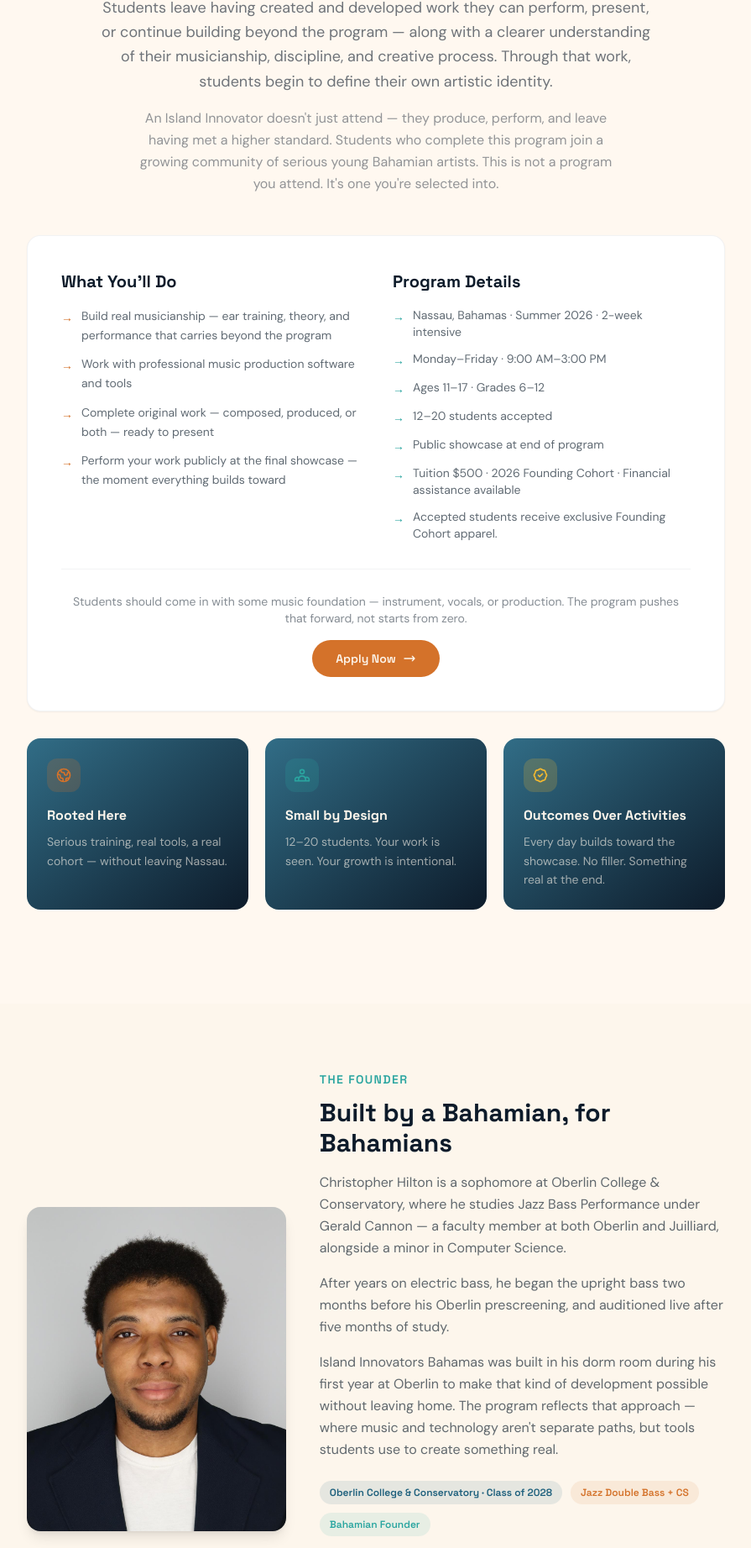
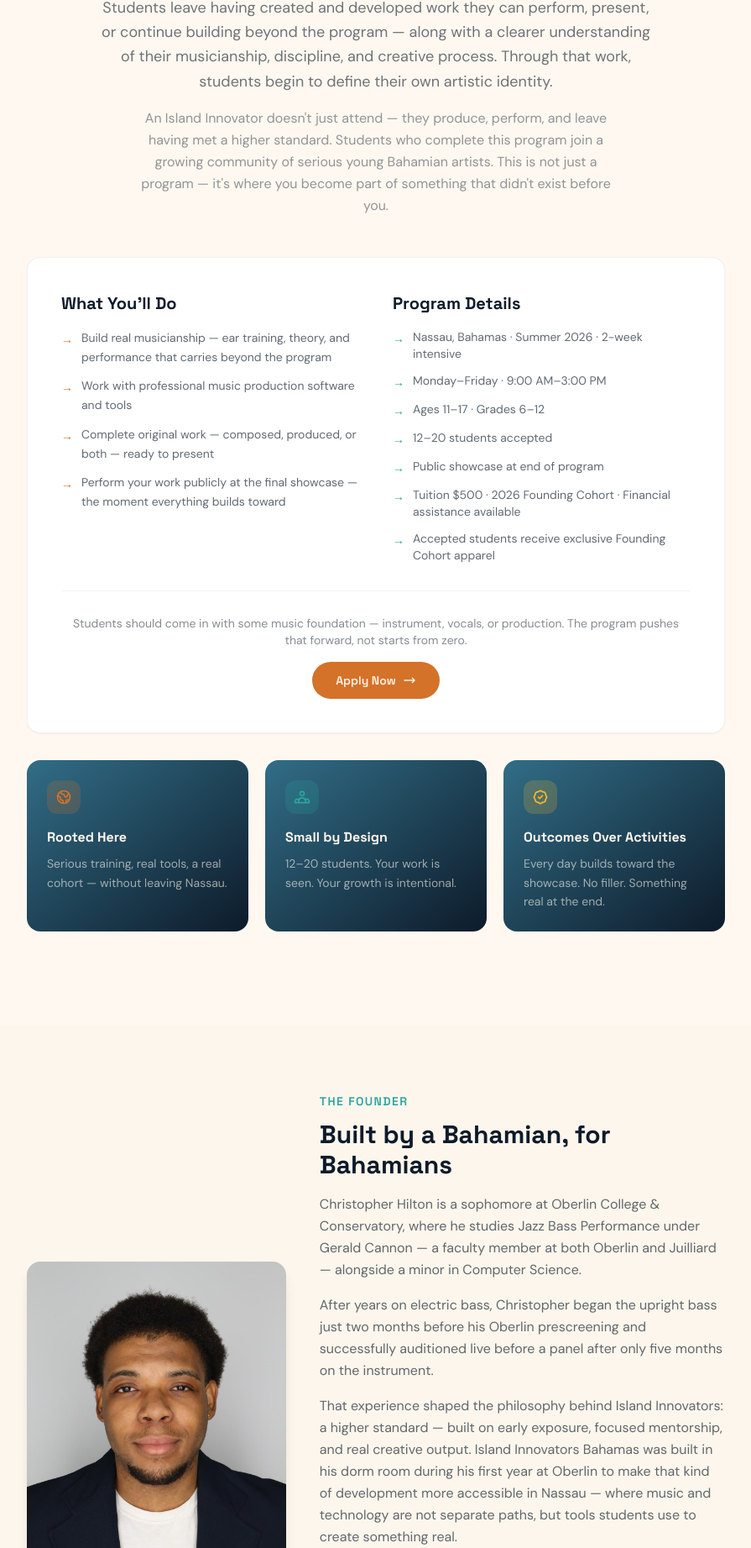
Before and after one commit to Island-Innovators-Bahamas/island-innovators-bahamas.github.io, a plain HTML site: page index.html in a window 1280 px wide. Shown: the part 2827-4670 px from the top of the page at 84% size, without its empty margins (192-1087 px from the left). Drawn offline with nearby package versions, Linux system fonts and the light colour scheme.

Commit message:
Update index.html

```diff
--- a/index.html
+++ b/index.html
@@ -267,7 +267,7 @@
         <p class="text-teal font-heading font-semibold text-sm uppercase tracking-widest mb-3">2026 Program</p>
         <h2 class="font-heading font-bold text-3xl sm:text-4xl lg:text-5xl text-night mb-4">Create. Produce. Perform.</h2>
         <p class="text-night/60 text-lg max-w-2xl mx-auto leading-relaxed">One focused program. Performance and production developed together. Students leave having created and developed work they can perform, present, or continue building beyond the program — along with a clearer understanding of their musicianship, discipline, and creative process. Through that work, students begin to define their own artistic identity.</p>
-        <p class="text-night/45 text-base max-w-xl mx-auto mt-4 leading-relaxed">An Island Innovator doesn't just attend — they produce, perform, and leave having met a higher standard. Students who complete this program join a growing community of serious young Bahamian artists. This is not a program you attend. It's one you're selected into.</p>
+        <p class="text-night/45 text-base max-w-xl mx-auto mt-4 leading-relaxed">An Island Innovator doesn't just attend — they produce, perform, and leave having met a higher standard. Students who complete this program join a growing community of serious young Bahamian artists. This is not just a program — it's where you become part of something that didn't exist before you.</p>
       </div>
       <div class="reveal bg-white rounded-2xl p-8 sm:p-10 shadow-sm border border-night/5 mb-8">
         <div class="grid md:grid-cols-2 gap-10 items-start">
@@ -289,7 +289,7 @@
               <li class="flex items-start gap-2.5"><span class="text-teal mt-0.5 shrink-0">→</span>12–20 students accepted</li>
               <li class="flex items-start gap-2.5"><span class="text-teal mt-0.5 shrink-0">→</span>Public showcase at end of program</li>
               <li class="flex items-start gap-2.5"><span class="text-teal mt-0.5 shrink-0">→</span>Tuition $500 · 2026 Founding Cohort · Financial assistance available</li>
-              <li class="flex items-start gap-2.5"><span class="text-teal mt-0.5 shrink-0">→</span>Accepted students receive exclusive Founding Cohort apparel.</li>
+              <li class="flex items-start gap-2.5"><span class="text-teal mt-0.5 shrink-0">→</span>Accepted students receive exclusive Founding Cohort apparel</li>
             </ul>
           </div>
         </div>
@@ -339,9 +339,9 @@
         <div class="md:col-span-3 text-center md:text-left">
           <p class="text-teal font-heading font-semibold text-sm uppercase tracking-widest mb-3">The Founder</p>
           <h2 class="font-heading font-bold text-2xl sm:text-3xl text-night mb-4">Built by a Bahamian, for Bahamians</h2>
-          <p class="text-night/65 leading-relaxed mb-4">Christopher Hilton is a sophomore at Oberlin College &amp; Conservatory, where he studies Jazz Bass Performance under Gerald Cannon — a faculty member at both Oberlin and Juilliard, alongside a minor in Computer Science.</p>
-          <p class="text-night/65 leading-relaxed mb-4">After years on electric bass, he began the upright bass two months before his Oberlin prescreening, and auditioned live after five months of study.</p>
-          <p class="text-night/65 leading-relaxed mb-6">Island Innovators Bahamas was built in his dorm room during his first year at Oberlin to make that kind of development possible without leaving home. The program reflects that approach — where music and technology aren't separate paths, but tools students use to create something real.</p>
+          <p class="text-night/65 leading-relaxed mb-4">Christopher Hilton is a sophomore at Oberlin College &amp; Conservatory, where he studies Jazz Bass Performance under Gerald Cannon — a faculty member at both Oberlin and Juilliard — alongside a minor in Computer Science.</p>
+          <p class="text-night/65 leading-relaxed mb-4">After years on electric bass, Christopher began the upright bass just two months before his Oberlin prescreening and successfully auditioned live before a panel after only five months on the instrument.</p>
+          <p class="text-night/65 leading-relaxed mb-6">That experience shaped the philosophy behind Island Innovators: a higher standard — built on early exposure, focused mentorship, and real creative output. Island Innovators Bahamas was built in his dorm room during his first year at Oberlin to make that kind of development more accessible in Nassau — where music and technology are not separate paths, but tools students use to create something real.</p>
           <div class="flex flex-wrap gap-2.5 justify-center md:justify-start">
             <span class="inline-flex items-center px-3 py-1.5 bg-ocean/10 text-ocean rounded-full text-xs font-heading font-semibold">Oberlin College &amp; Conservatory · Class of 2028</span>
             <span class="inline-flex items-center px-3 py-1.5 bg-orange/10 text-orange rounded-full text-xs font-heading font-semibold">Jazz Double Bass + CS</span>
@@ -411,7 +411,7 @@
         <span class="font-heading font-semibold text-night text-sm">How long is the program?</span>
         <svg class="accordion-icon w-5 h-5 text-night/40 shrink-0" fill="none" stroke="currentColor" viewBox="0 0 24 24"><path stroke-linecap="round" stroke-linejoin="round" stroke-width="2" d="M12 4v16m8-8H4"/></svg>
       </button>
-      <div class="accordion-body px-6 text-night/65 text-sm leading-relaxed">The program is a focused 2-week intensive held in Nassau, Bahamas during Summer 2026.</div>
+      <div class="accordion-body px-6 text-night/65 text-sm leading-relaxed">The program is a focused 2-week intensive.</div>
     </div>
 
     <div class="accordion-item bg-white rounded-xl border border-night/5 shadow-sm overflow-hidden">
```
